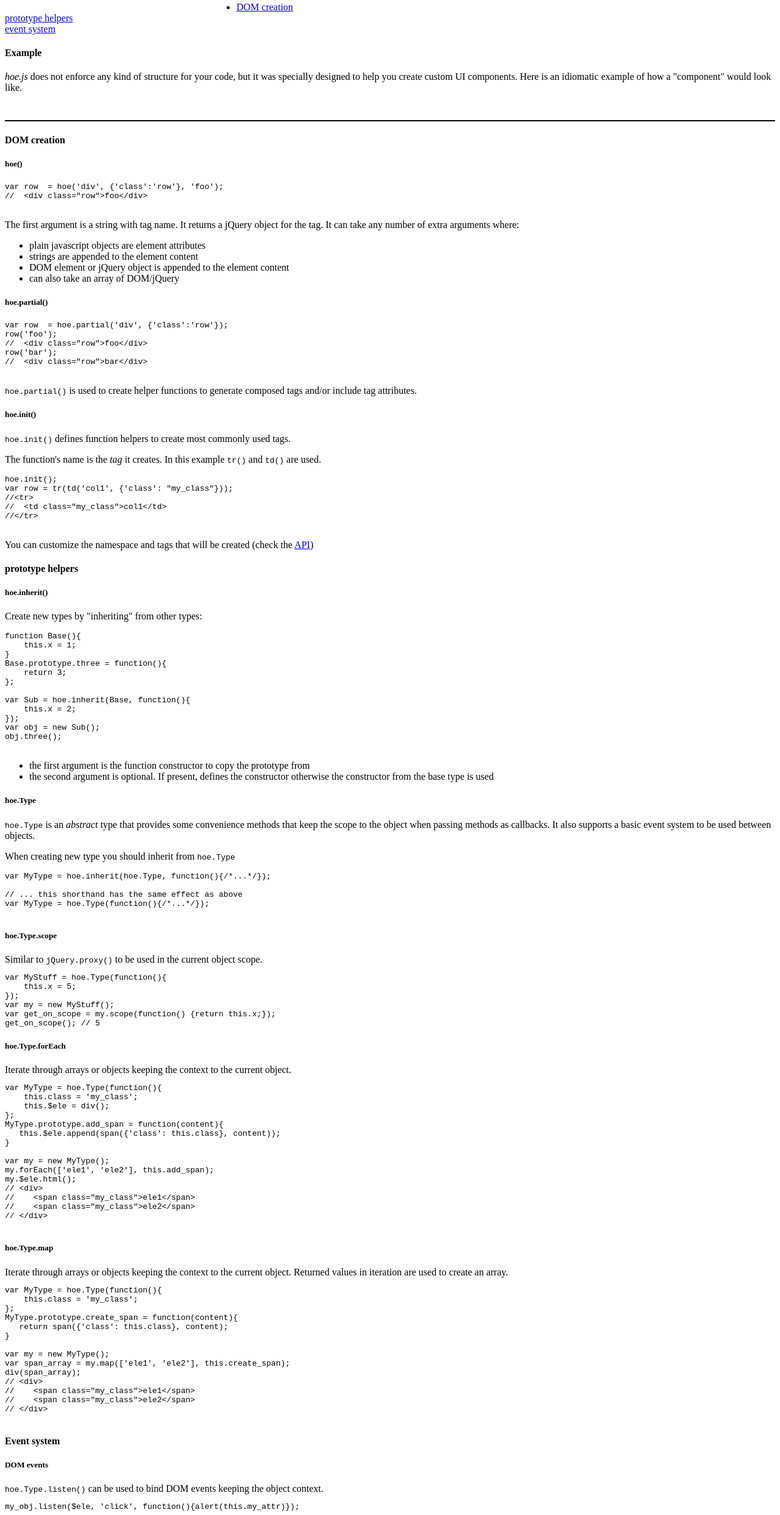
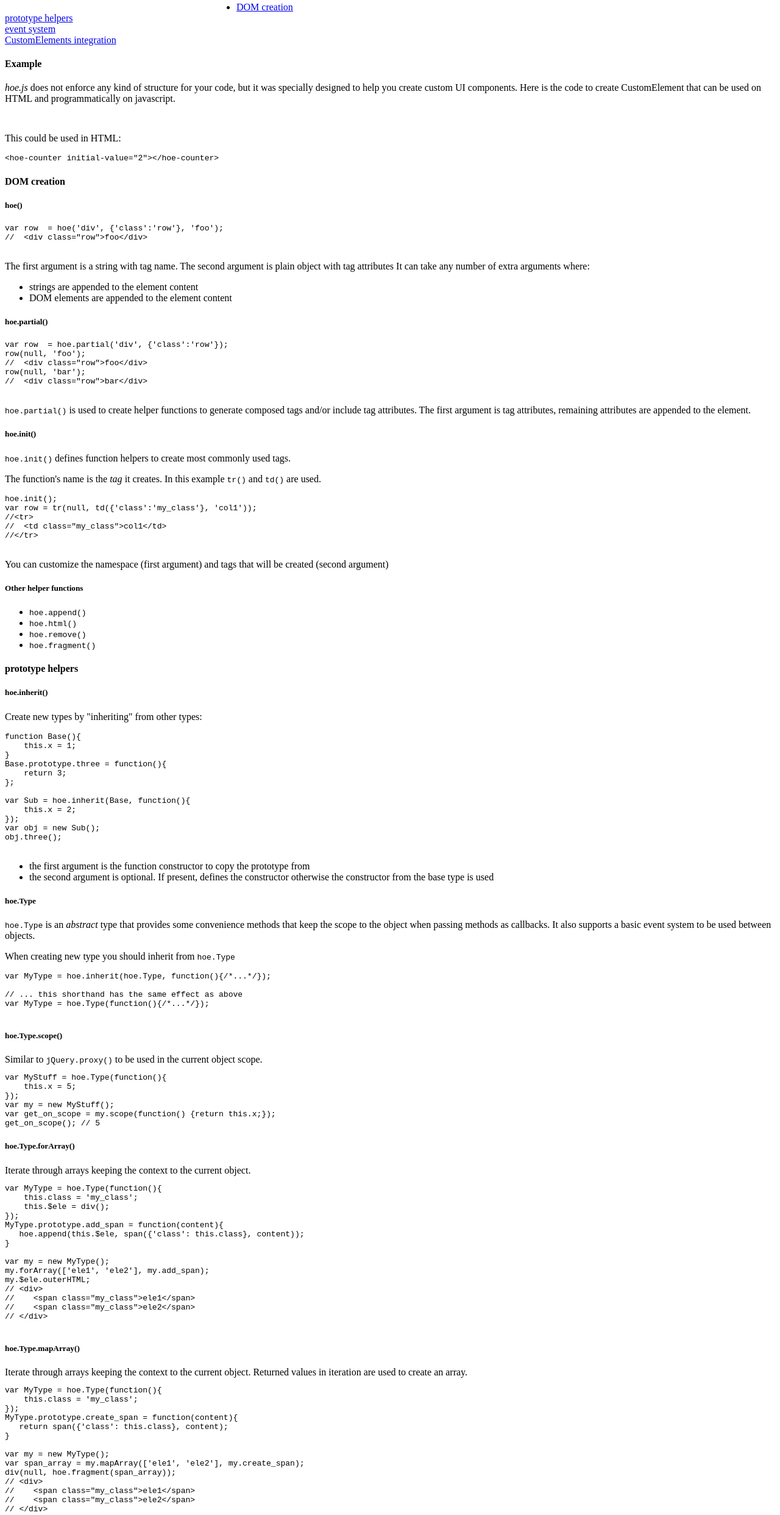
Before and after one commit to schettino72/hoe.js, a website: page site/doc/index.html in a window 1280 px wide. Shown: the part 315-2800 px from the top of the page at 61% size. Drawn offline with Linux system fonts and the light colour scheme; files whose address does not match are found by name.

Commit message:
update docs.

```diff
--- a/site/doc/index.html
+++ b/site/doc/index.html
@@ -9,29 +9,43 @@
   <div class="four panel columns">
 
     <h4><em>hoe.js</em></h4>
-    <p><em>hoe.js</em> is a lightweight javascript library designed to streamline the creation of user interface in HTML/javascript.</p>
+    <p><em>hoe.js</em> is a lightweight javascript library designed to
+    streamline the creation of user interface in HTML/javascript.</p>
 
     <h4>Why <em>hoe.js</em> ?</h4>
-    <p>From one side you have toolkits like jQuery that simplifies DOM manipulation but lacks support for creating complex UI.</p>
-    <p>On the other side you have MVC frameworks that often impose a very heavy-weight mechanism to create applications.</p>
-    <p><em>hoe.js's</em> goal is to let you write structured code for small components and let you scale up your application without "getting into your way". It relies on javascript protoypes and jQuery, just adding some missing pieces:</p>
+    <p>From one side you have toolkits like jQuery that simplifies
+    DOM manipulation but lacks support for creating complex UI.</p>
+    <p>On the other side you have MVC frameworks that often impose a very
+    heavy-weight mechanism to create applications.</p>
+    <p><em>hoe.js's</em> goal is to let you write structured code for small
+    components and let you scale up your application without "getting into
+    your way". It relies on javascript prototypes and optionally
+    <a href="https://dvcs.w3.org/hg/webcomponents/raw-file/tip/spec/custom/index.html">
+    CustomElements</a>, just adding some missing pieces:</p>
     <ul class="side-nav" style="padding:0;">
       <li><a href="#dom">DOM creation</a></li>
       <li><a href="#prototype">prototype helpers</a></li>
       <li><a href="#event">event system</a></li>
+      <li><a href="#custom-elements">CustomElements integration</a></li>
     </ul>
   </div>
 
 
   <div class="eight columns">
-    <div id="dom" class="panel">
+    <div id="example" class="panel">
 
       <h4>Example</h4>
-      <p><em>hoe.js</em> does not enforce any kind of structure for your code, but it was specially designed to help you create custom UI components. Here is an idiomatic example of how a "component" would look like.</p>
+      <p><em>hoe.js</em> does not enforce any kind of structure for your code,
+      but it was specially designed to help you create custom UI components.
+      Here is the code to create CustomElement that can
+      be used on HTML and programmatically on javascript.</p>
 
       <pre id="counter-pre" class="prettyprint">
       </pre>
-      <hoe-counter initial-value="2" style="display:block;border:1px solid black"></hoe-counter>
+      <hoe-counter initial-value="2"></hoe-counter>
+
+      <p>This could be used in HTML:</p>
+      <pre class="prettyprint">&lt;hoe-counter initial-value="2"&gt;&lt;/hoe-counter&gt;</pre>
     </div>
 
 
@@ -47,27 +61,28 @@ var row  = hoe('div', {'class':'row'}, 'foo');
 
       <p>
       The first argument is a string with tag name.
-      It returns a jQuery object for the tag.
+      The second argument is plain object with tag attributes
       It can take any number of extra arguments where:
       </p>
       <ul>
-        <li>plain javascript objects are element attributes</li>
         <li>strings are appended to the element content</li>
-        <li>DOM element or jQuery object is appended to the element content</li>
-        <li>can also take an array of DOM/jQuery</li>
+        <li>DOM elements are appended to the element content</li>
       </ul>
 
 
       <h5>hoe.partial()</h5>
       <pre class="prettyprint">
 var row  = hoe.partial('div', {'class':'row'});
-row('foo');
+row(null, 'foo');
 //  &lt;div class="row"&gt;foo&lt;/div&gt;
-row('bar');
+row(null, 'bar');
 //  &lt;div class="row"&gt;bar&lt;/div&gt;
        </pre>
 
-      <p><code>hoe.partial()</code> is used to create helper functions to generate composed tags and/or include tag attributes.</p>
+      <p><code>hoe.partial()</code> is used to create helper functions to
+      generate composed tags and/or include tag attributes.
+      The first argument is tag attributes, remaining attributes are appended
+      to the element.</p>
 
 
       <h5>hoe.init()</h5>
@@ -80,14 +95,22 @@ row('bar');
 
       <pre class="prettyprint">
 hoe.init();
-var row = tr(td('col1', {'class': "my_class"}));
+var row = tr(null, td({'class':'my_class'}, 'col1'));
 //&lt;tr&gt;
 //  &lt;td class="my_class"&gt;col1&lt;/td&gt;
 //&lt;/tr&gt;
       </pre>
 
-      <p>You can customize the namespace and tags that will
-      be created (check the <a href="api/symbols/hoe.html#.init">API</a>)</p>
+      <p>You can customize the namespace (first argument) and tags that will
+      be created (second argument)</p>
+
+      <h5>Other helper functions</h5>
+      <ul>
+        <li><code>hoe.append()</code></li>
+        <li><code>hoe.html()</code></li>
+        <li><code>hoe.remove()</code></li>
+        <li><code>hoe.fragment()</code></li>
+      </ul>
     </div><!-- end panel 'dom' -->
 
 
@@ -131,7 +154,7 @@ var MyType = hoe.Type(function(){/*...*/});
       </pre>
 
 
-      <h5>hoe.Type.scope</h5>
+      <h5>hoe.Type.scope()</h5>
       Similar to <code>jQuery.proxy()</code> to be used in the current object scope.
 
       <pre class="prettyprint">
@@ -144,21 +167,21 @@ get_on_scope(); // 5
 </pre>
 
 
-      <h5>hoe.Type.forEach</h5>
-      Iterate through arrays or objects keeping the context to the current object.
+      <h5>hoe.Type.forArray()</h5>
+      Iterate through arrays keeping the context to the current object.
 
       <pre class="prettyprint">
 var MyType = hoe.Type(function(){
     this.class = 'my_class';
     this.$ele = div();
-};
+});
 MyType.prototype.add_span = function(content){
-   this.$ele.append(span({'class': this.class}, content));
+   hoe.append(this.$ele, span({'class': this.class}, content));
 }
 
 var my = new MyType();
-my.forEach(['ele1', 'ele2'], this.add_span);
-my.$ele.html();
+my.forArray(['ele1', 'ele2'], my.add_span);
+my.$ele.outerHTML;
 // &lt;div&gt;
 //    &lt;span class="my_class"&gt;ele1&lt;/span&gt;
 //    &lt;span class="my_class"&gt;ele2&lt;/span&gt;
@@ -166,25 +189,35 @@ my.$ele.html();
       </pre>
 
 
-      <h5>hoe.Type.map</h5>
-      Iterate through arrays or objects keeping the context to the current object. Returned values in iteration are used to create an array.
+      <h5>hoe.Type.mapArray()</h5>
+      Iterate through arrays keeping the context to the current object.
+      Returned values in iteration are used to create an array.
 
       <pre class="prettyprint">
 var MyType = hoe.Type(function(){
     this.class = 'my_class';
-};
+});
 MyType.prototype.create_span = function(content){
    return span({'class': this.class}, content);
 }
 
 var my = new MyType();
-var span_array = my.map(['ele1', 'ele2'], this.create_span);
-div(span_array);
+var span_array = my.mapArray(['ele1', 'ele2'], my.create_span);
+div(null, hoe.fragment(span_array));
 // &lt;div&gt;
 //    &lt;span class="my_class"&gt;ele1&lt;/span&gt;
 //    &lt;span class="my_class"&gt;ele2&lt;/span&gt;
 // &lt;/div&gt;
       </pre>
+
+
+      <h5>hoe.Type.forDict()</h5>
+      <p>Similar to <em>hoe.type.forArray()</em> but used for plain objects,
+      second callback argument is item key instead of index.</p>
+
+      <h5>hoe.Type.mapDict()</h5>
+      <p>Similar to <em>hoe.type.mapArray()</em> but used for plain objects,
+      second callback argument is item key instead of index.</p>
 
 
 
@@ -225,5 +258,35 @@ my2.listen(my, 'my-custom-event-name', function(val){
 });
       </pre>
     </div>
+
+    <div id="custom-elements" class="panel">
+      <h4>Custom Elements</h4>
+
+      <p>Check the <a href="#example">example</a> on top.</p>
+
+      <h5>hoe.Component()</h5>
+      <p>First argument is a string with tag name.</p>
+      <p>Second argument is a method, initializer to be called when an
+      element is created. The initializer has a single parameter, a plain object.
+      with values passed when called with <em>hoe.Component.New()</em> or
+      <em>hoe.Component.from_html()</em>.
+      </p>
+      <p>The return value is an Element <em>prototype</em>. This prototype
+      extends <em>hoe.Type()</em></p>
+
+      <h5>hoe.Component.from_html()</h5>
+      <p>Apart from the initializer passed on <em>hoe.Component</em> you
+      typically need to implement the <em>from_html()</em> that is responsible
+      from taking data from the original HTML and pass it to the initializer
+      method.
+      </p>
+
+      <h5>hoe.Component.New()</h5>
+      <p>This is a static <em>factory</em> method used to create new elements
+      programmatically from javascript code. It takes a single parameter,
+      a plain object to be passed to the initializer method.
+      </p>
+    </div>
+
   </div>
 </div>
```
Also changed, not shown: site/template/foot.html (+7 -3 lines).
